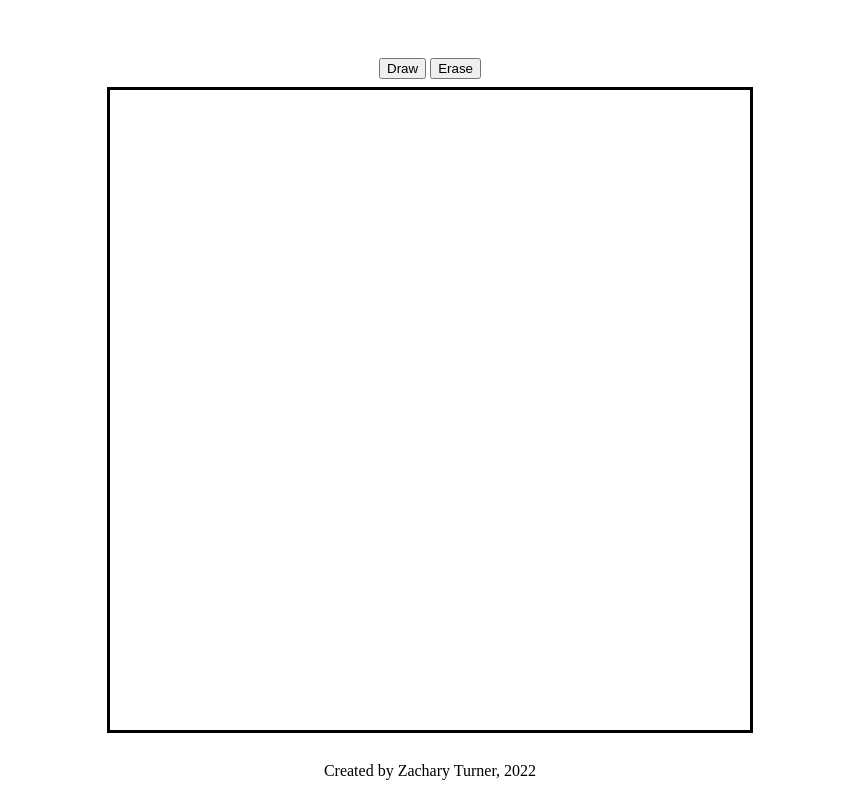
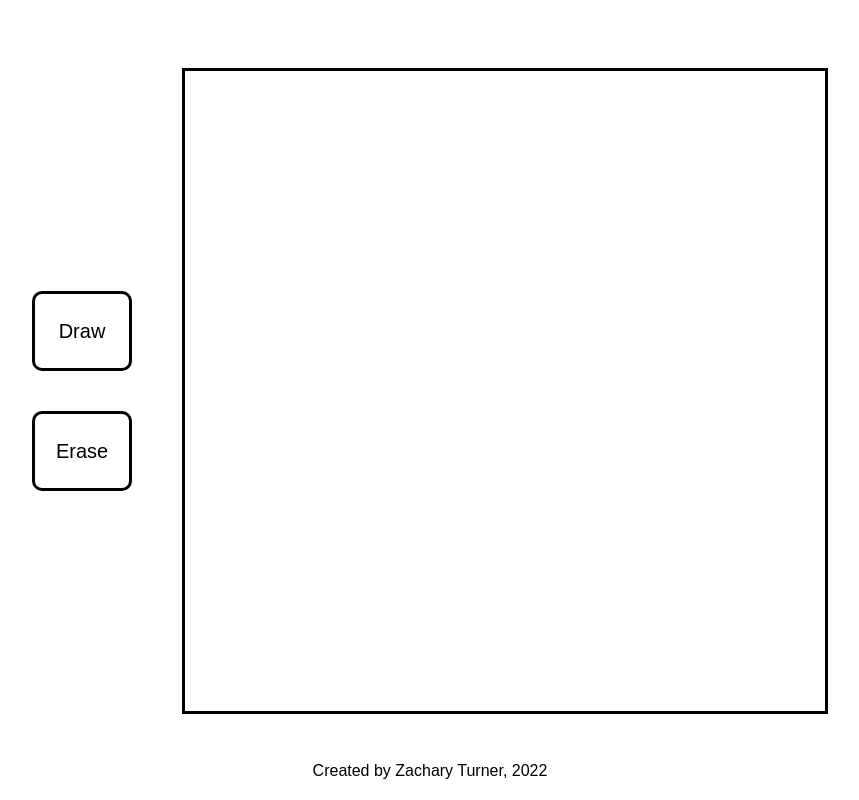
Before and after one commit to zgturner1/etch-a-sketch, a plain HTML site: page index.html in a window 1280 px wide. Shown: the whole page, without its empty margins (210-1069 px from the left). Drawn offline with Linux system fonts and the light colour scheme.

Commit message:
Added buttons to toggle between drawing and erasing.

```diff
--- a/index.html
+++ b/index.html
@@ -11,12 +11,13 @@
 <body>
     <div class="header"></div>
 
-    <div class="middle-page"></div>
+    <div class="middle-page">
         <div class="buttons-container">
             <button id="draw-button">Draw</button>
             <button id="erase-button">Erase</button>
         </div>
         <div class="grid-container"></div>
+    </div>
 
     <div class="footer">Created by Zachary Turner, 2022<div>
 </body>
--- a/style.css
+++ b/style.css
@@ -13,11 +13,45 @@ body {
     box-sizing: border-box;
     margin: 0 auto;
     padding: 0;
+    font-family: sans-serif;
 }
 
 .header {
     display: flex;
     padding: 20px;
+}
+
+.middle-page {
+    display: flex;
+    align-items: center;
+    gap: 50px;
+}
+
+.buttons-container {
+    display: flex;
+    flex-direction: column;
+    justify-content: center;
+    gap: 40px;
+}
+
+button {
+    height: 80px;
+    width: 100px;
+    font-size: 20px;
+    background-color: white;
+    border: solid;
+    border-color: black;
+    border-radius: 10px;
+    transition: all .7s;
+}
+
+button:active {
+    background-color: darkgrey;
+}
+
+button:hover {
+    transform: scale(1.05);
+    box-shadow: 0 0 10px gray;
 }
 
 .grid-container {
```
